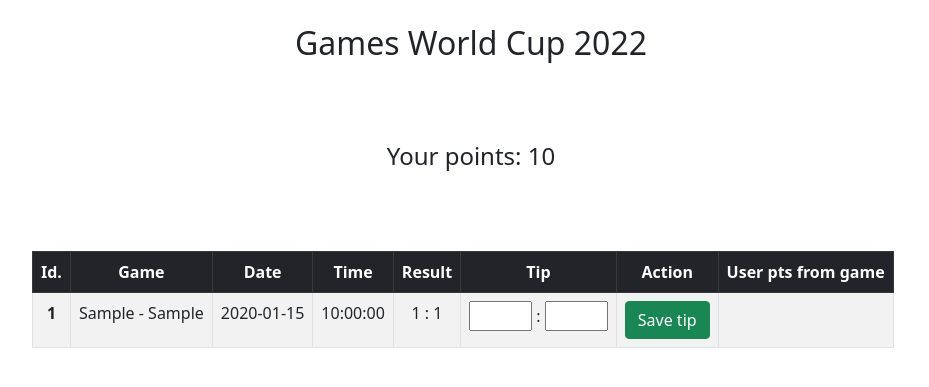
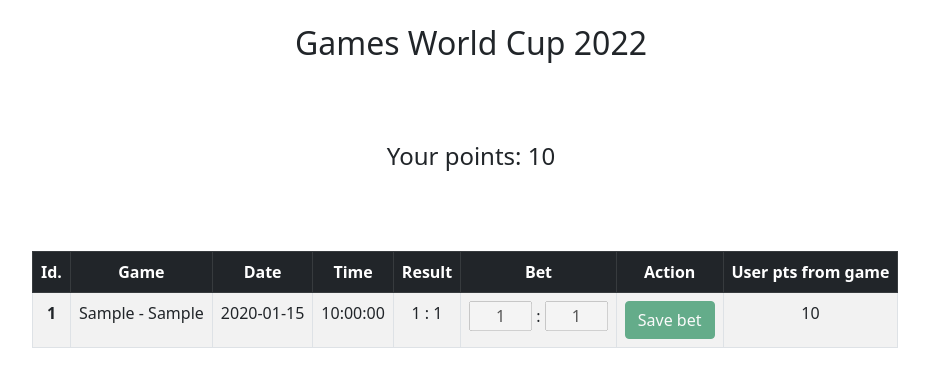
Before and after one commit to mateuszgua/game_typer, a Flask app: page /user/bets in a window 1280 px wide. Shown: the part 56-443 px from the top of the page, without its empty margins (169-1098 px from the left). Run offline with Flask 3, Linux system fonts and the light colour scheme; a user stored in the database is signed in; tables that the repository leaves empty hold one stand-in row (values such as "Sample post"); parts of the project's set-up code (start-up, migrations or seed data) failed here and were passed over; some libraries are stand-ins or nearby versions.

Commit message:
Refactor: change name tip to bet

```diff
--- a/game_app/database_reader.py
+++ b/game_app/database_reader.py
@@ -120,6 +120,8 @@ class UserReader:
                 user = User.query.filter_by(id=filter).first()
             case "email":
                 user = User.query.filter_by(email=filter).first()
+            case "nick":
+                user = User.query.filter_by(nick=filter).first()
             case _:
                 user = None
 
--- a/game_app/helpers.py
+++ b/game_app/helpers.py
@@ -152,7 +152,7 @@ class Helpers:
         date_time = datetime.strptime(string_date_time, "%Y-%m-%d %H:%M:%S")
 
         if present >= date_time:
-            lock_tip(bet_id)
+            lock_bet(bet_id)
             return True
 
     def is_tournament_exist(tournament_name, user):
@@ -227,7 +227,7 @@ def fill_teams_table(edit_game, team_1, team_2):
     GameWriter.edit_game_data(edit_game, team_1, team_2)
 
 
-def lock_tip(bet_id):
+def lock_bet(bet_id):
     edit_bet = BetReader.get_all_bets_filter("game_id", bet_id)
     for bet in edit_bet:
         lock = 1
--- a/game_app/templates/accounts/bet_group.html
+++ b/game_app/templates/accounts/bet_group.html
@@ -85,8 +85,8 @@
                                 <td>{{ last_game.goals_team_1 }} : {{ last_game.goals_team_2 }}</td>
                                 {% for user_bet in users_bets %}
                                 {% if user_bet.user_id == user.user.id %}
-                                <td>{{ user_bet.tip_goals_team_1 }} : {{ user_bet.tip_goals_team_2 }}</td>
-                                <td>{{ user_bet.tip_points }}</td>
+                                <td>{{ user_bet.bet_goals_team_1 }} : {{ user_bet.bet_goals_team_2 }}</td>
+                                <td>{{ user_bet.bet_points }}</td>
                                 {% endif %}
                                 {% endfor %}
                                 <td>{{ user.points }}</td>
--- a/game_app/templates/accounts/user.html
+++ b/game_app/templates/accounts/user.html
@@ -62,8 +62,8 @@
                         </select>
                     </div>
                     </p>
-                    <form method="POST" action="{{ url_for('load_tips') }}">
-                        <input class="btn btn-success" type="submit" name="load" value="Load tips">
+                    <form method="POST" action="{{ url_for('load_bets') }}">
+                        <input class="btn btn-success" type="submit" name="load" value="Load bets">
                     </form>
                 </div>
             </div>
@@ -110,7 +110,7 @@
             <div class="card-body text-center">
                 <h5 class="card-title">{{ tournament.tournament }}</h5>
                 <p class="card-text">User points: {{ user_points }}</p>
-                <a href="{{ url_for('tips') }}" class="btn btn-primary">Go to bets</a>
+                <a href="{{ url_for('bets') }}" class="btn btn-primary">Go to bets</a>
             </div>
         </div>
         {% endfor %}
--- a/game_app/templates/accounts/user_tips.html
+++ b/game_app/templates/accounts/user_bets.html
@@ -24,7 +24,7 @@
 </div>
 {% endfor %}
 
-{% if tips_amount == 0 %}
+{% if bets_amount == 0 %}
 <div class="login-signup">
     <div>
         <span>Do you want to play?</span>
@@ -54,17 +54,17 @@
                                 <th scope="col">Date</th>
                                 <th scope="col">Time</th>
                                 <th scope="col">Result</th>
-                                <th scope="col">Tip</th>
+                                <th scope="col">Bet</th>
                                 <th scope="col">Action</th>
                                 <th scope="col">User pts from game</th>
                             </tr>
                         </thead>
                         <tbody>
-                            {% for user_tip in user_tips %}
+                            {% for user_bet in user_bets %}
                             <tr class="text-center">
-                                <th scope="row">{{ user_tip.game_id }}</th>
+                                <th scope="row">{{ user_bet.game_id }}</th>
                                 {% for game in games %}
-                                {% if user_tip.game_id == game.id %}
+                                {% if user_bet.game_id == game.id %}
                                 <td>{{ game.team_1 }} - {{ game.team_2 }}</td>
                                 <td>{{ game.game_day }}</td>
                                 <td>{{ game.game_time }}</td>
@@ -75,52 +75,52 @@
                                 {% endif %}
                                 {% endif %}
                                 {% endfor %}
-                                {% if user_tip.tip_lock == 1 %}
-                                <form method="POST" action="{{ url_for('edit_tip', tip_id=user_tip.game_id) }}"
-                                    name="edit_tip">
+                                {% if user_bet.bet_lock == 1 %}
+                                <form method="POST" action="{{ url_for('edit_bet', bet_id=user_bet.game_id) }}"
+                                    name="edit_bet">
                                     <td>
-                                        {% if user_tip.tip_goals_team_1 == None or user_tip.tip_goals_team_2 == None %}
+                                        {% if user_bet.bet_goals_team_1 == None or user_bet.bet_goals_team_2 == None %}
                                         <input class="text-center" type="text" id="team1" name="team1" size="1"
                                             value="-" disabled> :
                                         <input class="text-center" type="text" id="team2" name="team2" size="1"
                                             value="-" disabled>
                                         {% else %}
                                         <input class="text-center" type="text" id="team1" name="team1" size="1"
-                                            value={{user_tip.tip_goals_team_1}} disabled> :
+                                            value={{user_bet.bet_goals_team_1}} disabled> :
                                         <input class="text-center" type="text" id="team2" name="team2" size="1"
-                                            value={{user_tip.tip_goals_team_2}} disabled>
+                                            value={{user_bet.bet_goals_team_2}} disabled>
                                         {% endif %}
                                     </td>
                                     <td>
-                                        <input class="btn btn-success" type="submit" value="Save tip" name="action"
+                                        <input class="btn btn-success" type="submit" value="Save bet" name="action"
                                             disabled>
                                     </td>
                                 </form>
                                 {% else %}
-                                <form method="POST" action="{{ url_for('edit_tip', tip_id=user_tip.game_id) }}"
-                                    name="edit_tip">
+                                <form method="POST" action="{{ url_for('edit_bet', bet_id=user_bet.game_id) }}"
+                                    name="edit_bet">
                                     <td>
-                                        {% if user_tip.tip_goals_team_1 == None or user_tip.tip_goals_team_2 == None %}
+                                        {% if user_bet.bet_goals_team_1 == None or user_bet.bet_goals_team_2 == None %}
                                         <input class="text-center" type="text" id="team1" name="team1" size="1"
                                             value=" "> :
                                         <input class="text-center" type="text" id="team2" name="team2" size="1"
                                             value=" ">
                                         {% else %}
                                         <input class="text-center" type="text" id="team1" name="team1" size="1"
-                                            value={{user_tip.tip_goals_team_1}}> :
+                                            value={{user_bet.bet_goals_team_1}}> :
                                         <input class="text-center" type="text" id="team2" name="team2" size="1"
-                                            value={{user_tip.tip_goals_team_2}}>
+                                            value={{user_bet.bet_goals_team_2}}>
                                         {% endif %}
                                     </td>
                                     <td>
-                                        <input class="btn btn-success" type="submit" value="Save tip" name="action">
+                                        <input class="btn btn-success" type="submit" value="Save bet" name="action">
                                     </td>
                                 </form>
                                 {% endif %}
-                                {% if user_tip.tip_points == None %}
+                                {% if user_bet.bet_points == None %}
                                 <td> - </td>
                                 {% else %}
-                                <td>{{ user_tip.tip_points }}</td>
+                                <td>{{ user_bet.bet_points }}</td>
                                 {% endif %}
                             </tr>
                             {% endfor %}
--- a/game_app/views.py
+++ b/game_app/views.py
@@ -118,12 +118,12 @@ def user():
         images_list = Helpers.get_images_list()
         tournaments = TournamentReader.get_all_tournaments_filter(
             "user_id", user_id)
-        user_tips = BetReader.get_all_bets_filter("user_id", user_id)
+        user_bets = BetReader.get_all_bets_filter("user_id", user_id)
         user_points = 0
         user_groups = UserBetGroupReader.get_all_user_groups_filter(
             "user_id", user_id)
         user_points = Helpers.count_user_points_from_bet(
-            user_tips, user_points)
+            user_bets, user_points)
     except DatabaseReaderProblem:
         error_description = DatabaseReaderProblem()
         flash(error_description)
@@ -541,11 +541,11 @@ def bets():
         flash(error_description)
         return redirect(url_for('bets'))
     else:
-        return render_template('accounts/user_tips.html',
+        return render_template('accounts/user_bets.html',
                                user_points=user_points,
-                               user_tips=user_bets,
+                               user_bets=user_bets,
                                games=games,
-                               tips_amount=bets_amount)
+                               bets_amount=bets_amount)
 
 
 @app.post('/user/load_bets')
@@ -585,9 +585,9 @@ def load_bets():
         return redirect(url_for('user'))
 
 
-@app.post('/user/edit_tip/<int:bet_id>')
+@app.post('/user/edit_bet/<int:bet_id>')
 @login_required
-def edit_tip(bet_id):
+def edit_bet(bet_id):
 
     try:
         edit_bet = BetReader.get_one_bet_filter("id", bet_id)
@@ -731,7 +731,7 @@ def db_update():
 
     if request.method == 'POST':
         try:
-            table_name1 = 'tip'
+            table_name1 = 'bet'
             table_name2 = 'games'
 
             column_name1 = 'tournament'
```
